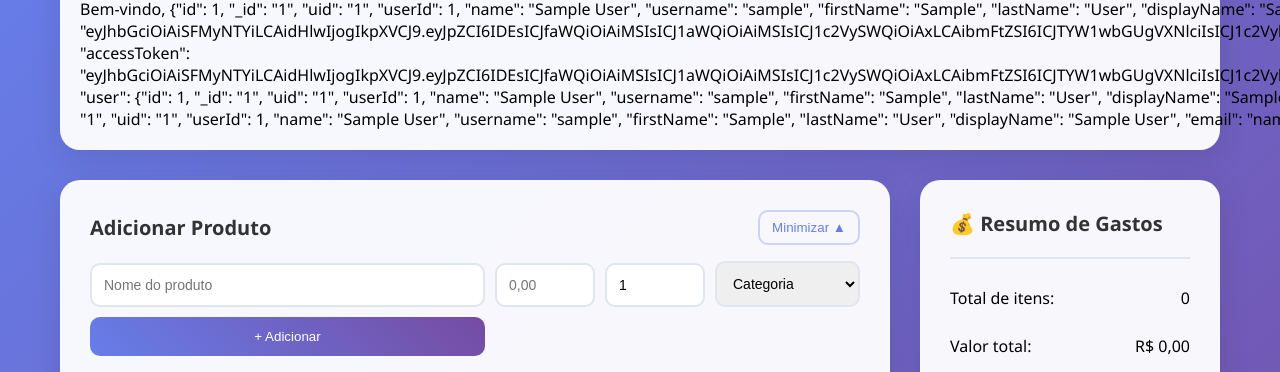
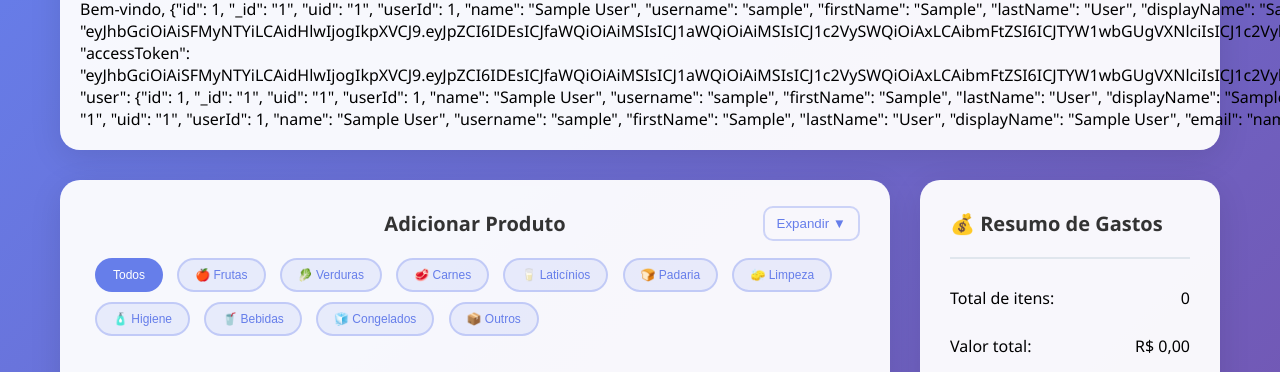
Before and after one commit to aloisiossousa/listbuy, a website built with Vite: page index.html in a window 1280 px wide. Shown: the part 90-462 px from the top of the page. Built offline with nearby package versions, Linux system fonts and the light colour scheme; sample sign-in values are in the browser's storage.

Commit message:
feat:collapse-function

```diff
--- a/css/styles.css
+++ b/css/styles.css
@@ -326,8 +326,9 @@
         .section-header {
             display: flex;
             align-items: center;
-            justify-content: space-between;
+            justify-content: center;
             margin-bottom: 16px;
+            position: relative;
         }
 
         .collapse-toggle {
@@ -338,6 +339,8 @@
             padding: 8px 12px;
             cursor: pointer;
             transition: all 0.2s ease;
+            position: absolute;
+            right: 0;
         }
 
         .collapse-toggle:hover {
--- a/index.html
+++ b/index.html
@@ -26,9 +26,9 @@
                     <div class="main-panel">
                         <div class="section-header">
                             <h2 class="section-title" style="margin: 0;">Adicionar Produto</h2>
-                            <button class="collapse-toggle" aria-expanded="true" onclick="toggleAddForm(event)">Minimizar ▲</button>
+                            <button class="collapse-toggle" aria-expanded="false" onclick="toggleAddForm(event)">Expandir ▼</button>
                         </div>
-                        <div id="addItemContainer">
+                        <div id="addItemContainer" style="display: none;">
                         <form class="add-item-form" onsubmit="addItem(event)">
                             <input type="text" id="itemName" class="form-input" placeholder="Nome do produto" required>
                             <input type="text" id="itemPrice" class="form-input" inputmode="decimal" placeholder="0,00" required>
```
